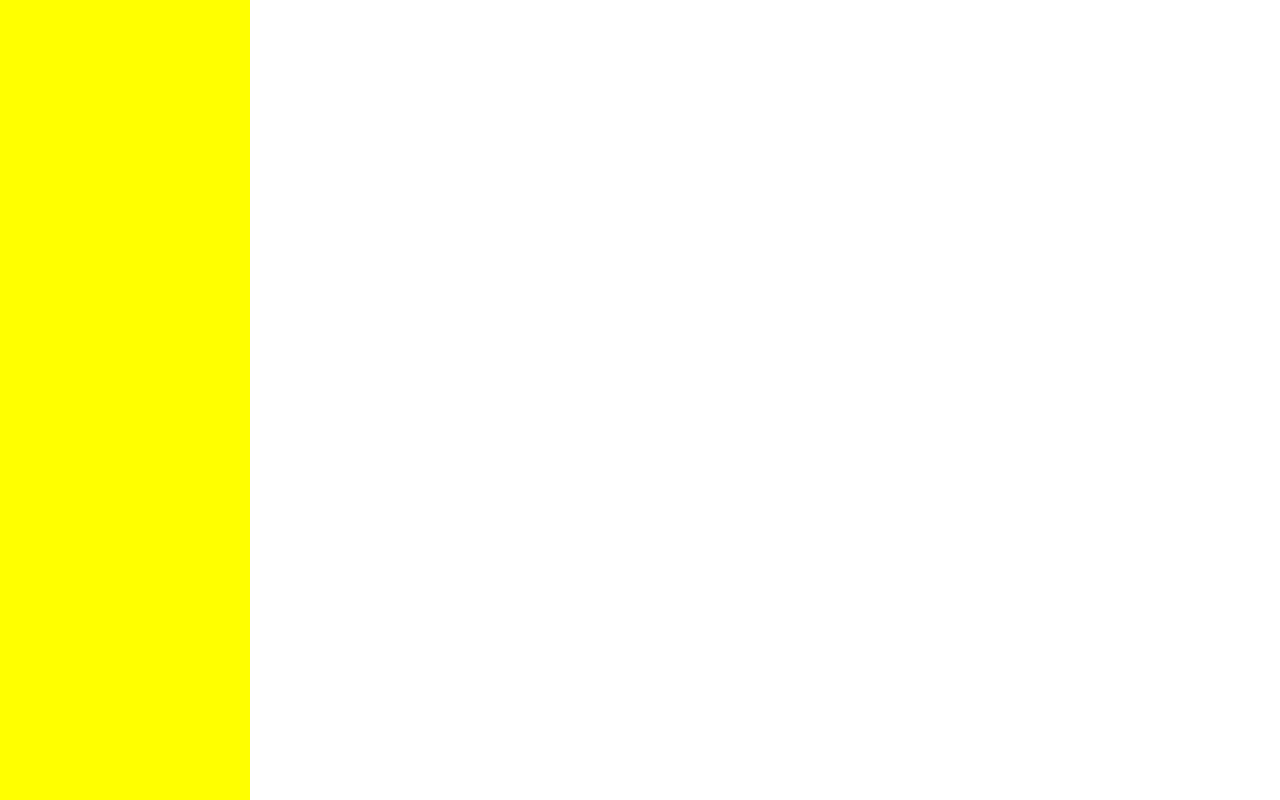
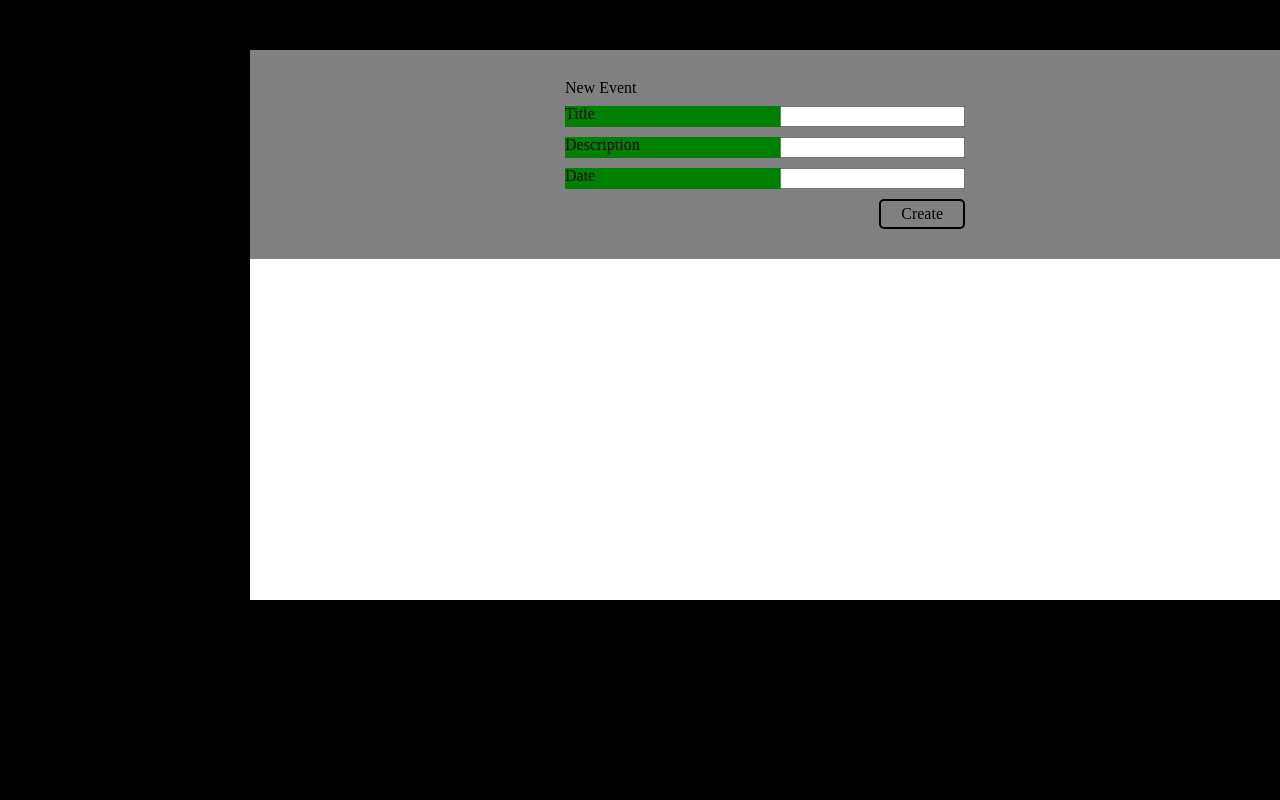
Before and after one commit to gdenn/clan-social-hub, a Next.js app: page / in a window 1280 px wide. Shown: the top 800 px of the page. Built offline with nearby package versions, Linux system fonts and the light colour scheme.

Commit message:
Add event form

```diff
--- a/components/layout/Layout.module.css
+++ b/components/layout/Layout.module.css
@@ -8,7 +8,7 @@
 .header {
     height: 50px;
     width: 100vw;
-    background-color: green;
+    background-color: black;
 }
 
 .main {
@@ -25,5 +25,9 @@
 
 .nav {
     width: 250px;
-    background-color: yellow;
+    background-color: black;
 }
+
+.contentContainer {
+    flex-grow: 1;
+}
--- a/components/layout/Layout.tsx
+++ b/components/layout/Layout.tsx
@@ -33,7 +33,7 @@ const Layout  = ({ children }: LayoutProps) => {
 
         <main className={styles.main}>
           <Nav></Nav>
-          <div>{children}</div>
+          <div className={styles.contentContainer}>{children}</div>
         </main>
         <Footer />
       </div>
--- a/pages/index.tsx
+++ b/pages/index.tsx
@@ -1,4 +1,5 @@
 import type { NextPage } from 'next'
+import { ReactNode } from 'react';
 import Layout from '../components/layout/Layout'
 
 import styles from '../styles/Home.module.css'
@@ -6,9 +7,71 @@ import styles from '../styles/Home.module.css'
 const Home: NextPage = () => {
   return (
     <Layout>
-      <div className={styles.dummy}/>
+      <div className={styles.container}>
+        <InputGroup label="New Event">
+          <InputForm>Title</InputForm>
+          <InputForm>Description</InputForm>
+          <DatePicker />
+          <ButtonGroup>
+            <Button>Create</Button>
+          </ButtonGroup>
+        </InputGroup>
+      </div>
     </Layout>
-  )
+  );
 }
 
+interface InputFormProps {
+  children: ReactNode
+}
+
+interface InputGroupProps {
+  label: string
+  children: ReactNode
+}
+
+interface LabelProps {
+  children: ReactNode
+}
+
+interface ButtonProps {
+  children: ReactNode
+}
+
+interface ButtonGroupProps {
+  children: ReactNode
+}
+
+const DatePicker = () => (
+  <div className={styles.datePicker}>
+    <InputForm>Date</InputForm>
+  </div>
+)
+
+const InputGroup = ({ children, label }: InputGroupProps) => (
+  <div className={styles.inputGroup}>
+    <h2>{label}</h2>
+    {children}
+  </div>
+);
+
+const Label = ({ children }: LabelProps) => (
+  <h2>{children}</h2>
+)
+
+const InputForm = ({ children }: InputFormProps) => (
+  <div className={styles.inputForm}>
+    <label>{children}</label>
+    <input />
+  </div>
+);
+
+const ButtonGroup = ({ children }: ButtonGroupProps) => (
+  <div className={styles.buttonGroup}>{children}</div>
+)
+
+const Button = ({ children }: ButtonProps) => (
+  <div className={styles.button}>{children}</div>
+)
+
 export default Home
--- a/styles/Home.module.css
+++ b/styles/Home.module.css
@@ -1,4 +1,38 @@
-.dummy {
-    height: 2000px;
-    background-color: blue;
+.container {
+    display: flex;
+    width: 100%;
+    flex-direction: column;
+    background: gray;
 }
+
+.inputGroup {
+    width: 400px;
+    display: flex;
+    flex-direction: column;
+    justify-content: space-around;
+    margin: 25px auto 25px auto;
+}
+
+.inputGroup > * {
+    margin: 5px 0 5px 0;
+}
+
+.inputForm {
+    display: flex;
+    flex-direction: row;
+    justify-content: space-between;
+    width: 100%;
+    background-color: green;
+}
+
+.buttonGroup {
+    display: flex;
+    flex-direction: row;
+    justify-content: right;
+}
+
+.button {
+    padding: 5px 20px 5px 20px;
+    border: 2px solid black;
+    border-radius: 5px;
+}
```
